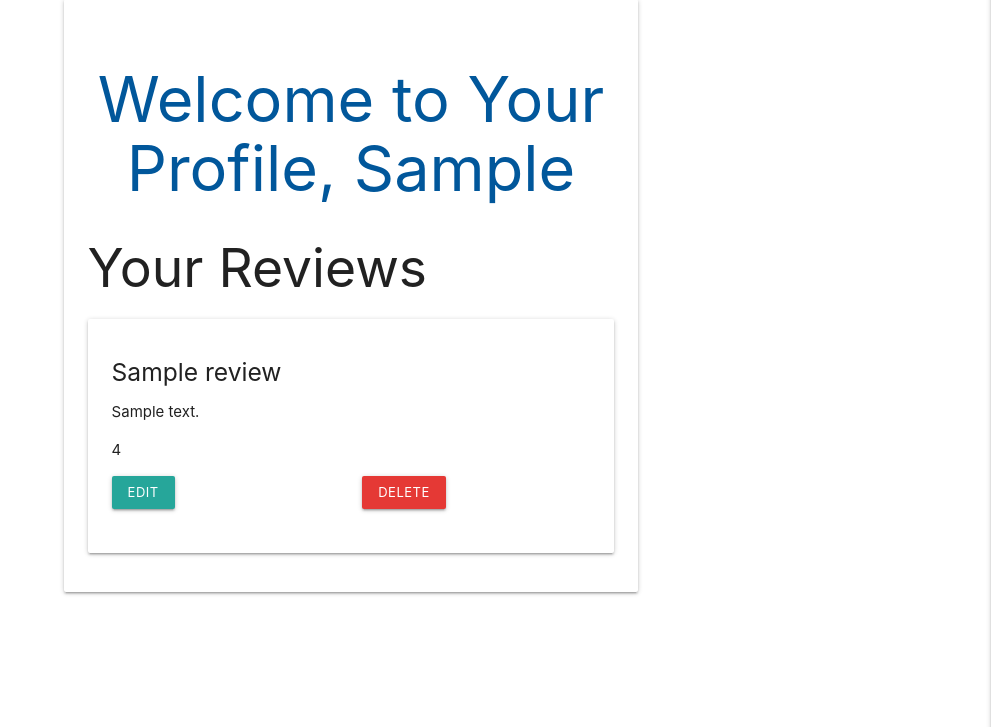
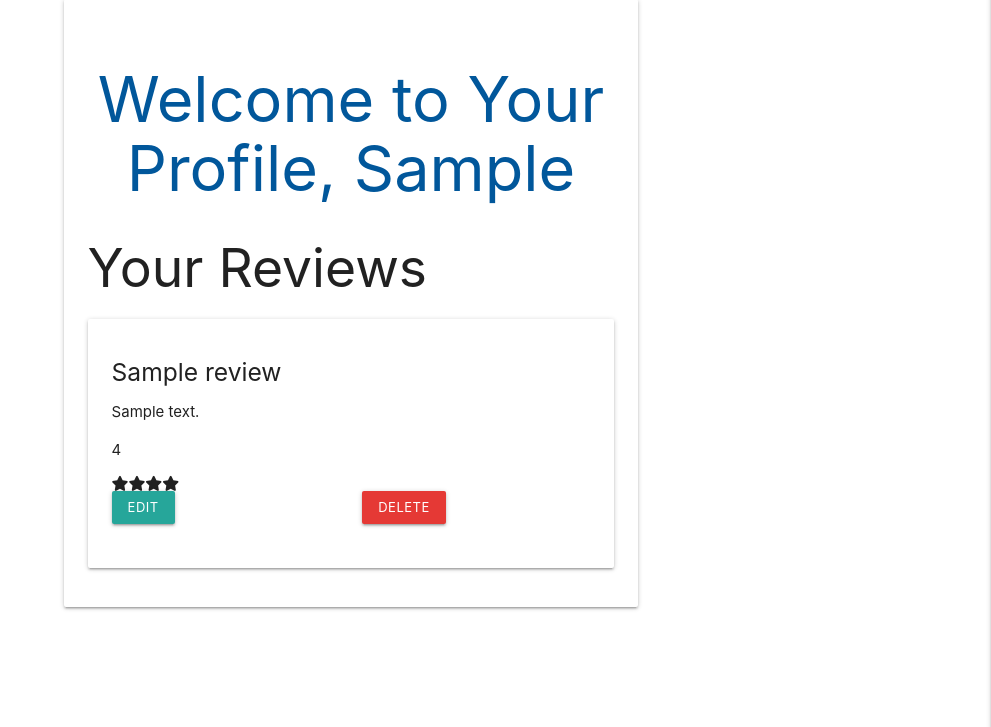
Before and after one commit to amegeddon/Paws-and-Pints, a Flask app: template templates/profile.html in a window 1280 px wide. Shown: the part 73-800 px from the top of the page, without its empty margins (289-1280 px from the left). Run offline with Flask 3, Linux system fonts and the light colour scheme; the visitor is signed in with stand-in values (Sample User, id 1); the template is opened without the code that fills it: most values are stand-ins (such as "Sample title", 1, 10 or a date in 2020); some libraries are stand-ins or nearby versions.

Commit message:
Added dynamic URL for review deletion confirmation in profile.html

```diff
--- a/templates/profile.html
+++ b/templates/profile.html
@@ -15,13 +15,19 @@
                         <h5>{{ review.title }}</h5>
                         <p>{{ review.review_text }}</p>
                         <p class="">{{ review.user_rating }}</p>
+                          <!-- Star Rating for Reviews -->
+                          <div class="stars">
+                            {% for i in range(review.user_rating|int) %}
+                                <i class="fas fa-star"></i>
+                            {% endfor %}
+                        </div>
                         <!-- Add buttons for editing or deleting the review -->
                         <div class="row">
                             <div class="col s6">
                                 <a href="" class="waves-effect waves-light btn-small">Edit</a>
                             </div>
                             <div class="col s6">
-                                <form action="" method="POST">
+                                <form action="{{ url_for('confirm_delete_review', review_id=review._id) }}" method="GET">
                                     <input type="hidden" name="_method" value="DELETE">
                                     <button type="submit" class="waves-effect waves-light btn-small red darken-1">Delete</button>
                                 </form>
```
